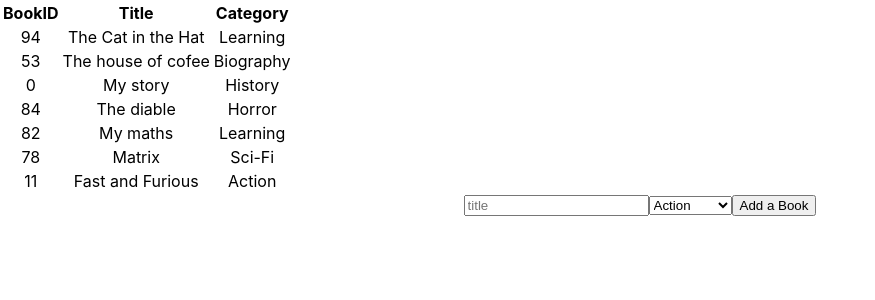
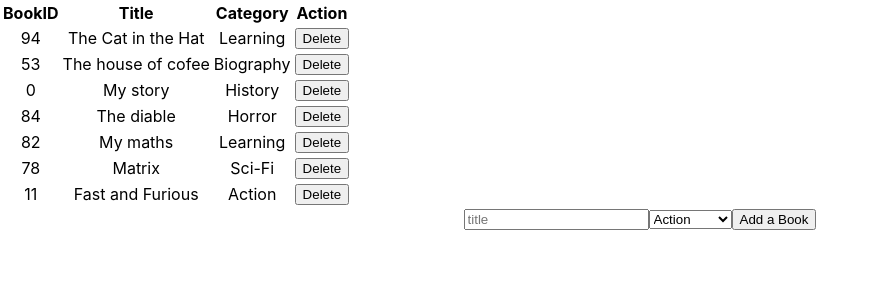
Before and after one commit to barackm/bookstore, a React (Create React App) app: page / in a window 1280 px wide. Shown: the top 300 px of the page, without its empty margins (0-875 px from the left). Built offline with nearby package versions, Linux system fonts and the light colour scheme.

Commit message:
Add the remove button with all the fonctionality

```diff
--- a/src/components/Book.jsx
+++ b/src/components/Book.jsx
@@ -1,11 +1,16 @@
 import React from 'react';
 import PropTypes from 'prop-types';
 
-const Book = ({ book }) => (
+const Book = ({ book, onRemoveBook }) => (
   <tr>
     <td>{book.id}</td>
     <td>{book.title}</td>
     <td>{book.category}</td>
+    <td>
+      <button type="button" onClick={() => onRemoveBook(book)}>
+        Delete
+      </button>
+    </td>
   </tr>
 );
 
@@ -19,6 +24,7 @@ Book.propTypes = {
     title: PropTypes.string.isRequired,
     category: PropTypes.string.isRequired,
   }),
+  onRemoveBook: PropTypes.func.isRequired,
 };
 
 export default Book;
--- a/src/containers/BooksForm.jsx
+++ b/src/containers/BooksForm.jsx
@@ -12,17 +12,20 @@ class BooksForm extends Component {
         category: '',
       },
     };
+
+    this.handleChange = this.handleChange.bind(this);
+    this.handleSubmit = this.handleSubmit.bind(this);
   }
 
-  handleChange = (e) => {
+  handleChange(e) {
     const { value, name } = e.target;
     const { book } = this.state;
     const newbook = { ...book };
     newbook[name] = value;
     this.setState({ book: newbook });
-  };
+  }
 
-  handleSubmit = (e) => {
+  handleSubmit(e) {
     e.preventDefault();
     const { book } = this.state;
     const { createBook } = this.props;
@@ -33,7 +36,7 @@ class BooksForm extends Component {
     books.push(newBook);
     localStorage.setItem('books', JSON.stringify(books));
     this.setState({ book: { title: '', category: '' } });
-  };
+  }
 
   render() {
     const categories = [
--- a/src/containers/BooksList.jsx
+++ b/src/containers/BooksList.jsx
@@ -1,16 +1,18 @@
-import React, { Component } from 'react';
+import React from 'react';
 import { connect } from 'react-redux';
 import PropTypes from 'prop-types';
 import Book from '../components/Book';
+import { removeBook } from '../actions';
 
-class BooksList extends Component {
-  constructor(props) {
-    super(props);
-    this.state = {};
-  }
-
-  render() {
-    const { books } = this.props;
+const BooksList = (props) => {
+  const handleRemoveBook = (book) => {
+    const { removeBook } = props;
+    removeBook(book);
+    let books = JSON.parse(localStorage.getItem('books'));
+    books = books.filter((b) => b.id !== book.id);
+    localStorage.setItem('books', JSON.stringify(books));
+  };
+  const { books } = props;
   return (
     <table>
       <thead>
@@ -18,6 +20,7 @@ class BooksList extends Component {
           <th>BookID</th>
           <th>Title</th>
           <th>Category</th>
+          <th>Action</th>
         </tr>
       </thead>
       <tbody>
@@ -25,16 +28,20 @@ class BooksList extends Component {
           <Book
             key={book.id}
             book={book}
+            onRemoveBook={handleRemoveBook}
           />
         ))}
       </tbody>
     </table>
   );
-  }
-}
+};
 
 const mapStateToProps = (state) => ({
   books: state.books,
+});
+
+const mapDispatchToProps = (dispatch) => ({
+  removeBook: (book) => dispatch(removeBook(book)),
 });
 
 BooksList.defaultProps = {
@@ -49,5 +56,6 @@ BooksList.propTypes = {
       category: PropTypes.string.isRequired,
     }),
   ),
+  removeBook: PropTypes.func.isRequired,
 };
-export default connect(mapStateToProps, null)(BooksList);
+export default connect(mapStateToProps, mapDispatchToProps)(BooksList);
--- a/src/reducers/books.js
+++ b/src/reducers/books.js
@@ -1,9 +1,13 @@
-import { CREATE_BOOK } from '../actions';
+import { CREATE_BOOK, REMOVE_BOOK } from '../actions';
 
 const books = (books = [], action) => {
   switch (action.type) {
     case CREATE_BOOK:
       return [...books, action.payload];
+    case REMOVE_BOOK: {
+      const newBooks = books.filter((book) => book.id !== action.payload.id);
+      return newBooks;
+    }
     default:
       return books;
   }
```
Lines whose indentation alone changed are shown as unchanged.
